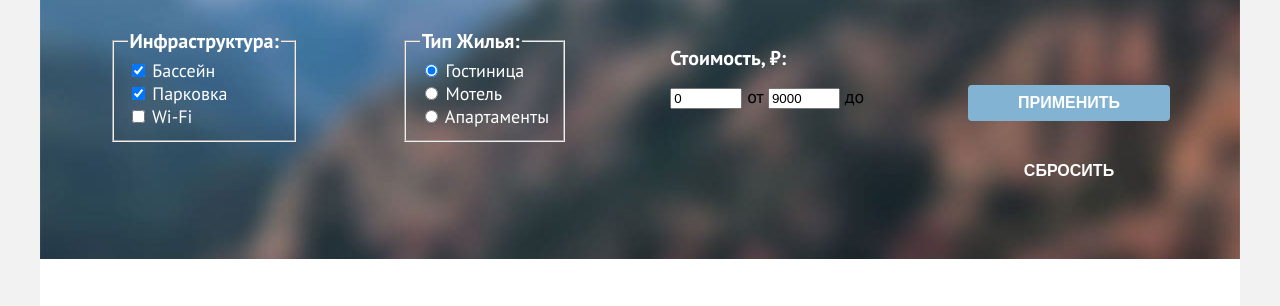
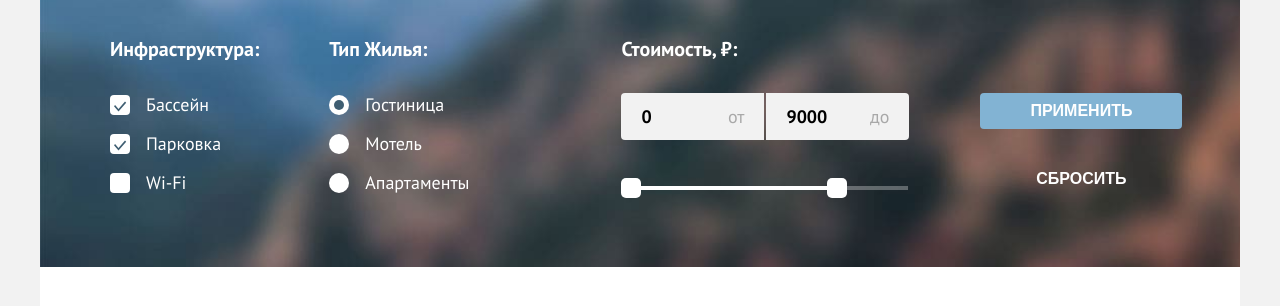
Before and after one commit to htmlacademy-htmlcss/2057701-sedona-35, a plain HTML site: page catalog.html in a window 1280 px wide. Shown: the part 210-516 px from the top of the page. Drawn offline with Linux system fonts and the light colour scheme.

Commit message:
Добавляет рэндж, правка блока фильтрации

```diff
--- a/catalog.html
+++ b/catalog.html
@@ -58,6 +58,7 @@
     </header>
     <main class="main-inner main-container">
       <div class="page-container">
+        <!--Фильтр гостиниц-->
         <section class="filter-container">
           <header class="inner-header">
             <h1 class="inner-header-title">Гостиницы Седоны</h1>
@@ -84,19 +85,22 @@
                   <ul class="hotels-filter-list">
                     <li class="hotels-filter-item">
                       <label class="control">
-                        <input class="control-input" type="checkbox" name="pool" checked>
+                        <input class="control-input visually-hidden" type="checkbox" name="pool" value="pool" checked>
+                        <span class="control-mark"></span>
                         <span class="pool">Бассейн</span>
                       </label>
                     </li>
                     <li class="hotels-filter-item">
                       <label class="control">
-                        <input class="control-input" type="checkbox" name="parking" checked>
+                        <input class="control-input visually-hidden" type="checkbox" name="parking" value="parking" checked>
+                        <span class="control-mark"></span>
                         <span class="parking">Парковка</span>
                       </label>
                     </li>
                     <li class="hotels-filter-item">
                       <label class="control">
-                        <input class="control-input" type="checkbox" name="wi-fi">
+                        <input class="control-input visually-hidden" type="checkbox" name="wi-fi" value="wi-fi">
+                        <span class="control-mark"></span>
                         <span class="wi-fi">Wi-Fi</span>
                       </label>
                     </li>
@@ -112,19 +116,22 @@
                   <ul class="hotels-filter-list">
                     <li class="hotels-filter-item">
                       <label class="control">
-                        <input class="control-input" type="radio" name="type-group" value="hotel" checked>
+                        <input class="control-input visually-hidden" type="radio" name="type-group" value="hotel" checked>
+                        <span class="control-mark"></span>
                         <span class="hotel">Гостиница</span>
                       </label>
                     </li>
                     <li class="hotels-filter-item">
                       <label class="control">
-                        <input class="control-input" type="radio" name="type-group" value="motel">
+                        <input class="control-input visually-hidden" type="radio" name="type-group" value="motel">
+                        <span class="control-mark"></span>
                         <span class="motel">Мотель</span>
                       </label>
                     </li>
                     <li class="hotels-filter-item">
                       <label class="control">
-                        <input class="control-input" type="radio" name="type-group" value="apartment">
+                        <input class="control-input visually-hidden" type="radio" name="type-group" value="apartment">
+                        <span class="control-mark"></span>
                         <span class="apartments">Апартаменты</span>
                       </label>
                     </li>
@@ -132,18 +139,27 @@
                 </fieldset>
               </form>
             </section>
-            <!---Рэндж "от" и "до" будет размечен позже в разделе 8-->
             <section class="filter-price">
               <h2 class="filter-price-title">Стоимость, ₽:</h2>
               <div class="range">
-                <label class="filter-price-min">
-                  <input type="number" name="min-price" min="0" max="9000" value="0">
-                  <span>от</span>
-                </label>
-                <label class="filter-price-max">
-                  <input  type="number" name="max-price" min="1" max="9000" value="9000">
-                  <span>до</span>
-                </label>
+                <div class="range-wrapper-inputs">
+                  <label class="filter-price-min">
+                  <input class="field-price field-min" type="number" name="min-price" value="0">
+                  </label>
+                  <label class="filter-price-max">
+                  <input class="field-price field-max" type="number" name="max-price" value="9000">
+                  </label>
+                </div>
+              </div>
+              <div class="range-scale">
+                <div class="range-bar" style="left: 0; width: 226px">
+                  <button class="range-toggle toggle-min">
+                  <span class="visually-hidden">Изменить минимальную цену.</span>
+                  </button>
+                  <button class="range-toggle toggle-max">
+                  <span class="visually-hidden">Изменить максимальную цену.</span>
+                  </button>
+                </div>
               </div>
             </section>
             <section class="filter-buttons">
--- a/styles/styles.css
+++ b/styles/styles.css
@@ -622,6 +622,8 @@ body {
   background-image: url(../images/background/view-mountain-sedona.jpeg);
   margin: 0 auto;
   background-repeat: no-repeat;
+  background-size: cover;
+  min-height: 412px;
   color: #000000;
 }
 
@@ -631,6 +633,16 @@ body {
   display: flex;
   flex-direction: column;
   min-width: 1060px;
+}
+
+.inner-header-title {
+  margin: 0;
+  padding: 0;
+  padding-bottom: 8px;
+  font-weight: 700;
+  font-size: 60px;
+  line-height: 78px;
+  color: #ffffff;
 }
 
 .breadcrumbs {
@@ -659,15 +671,6 @@ body {
   color: #ffffff;
 }
 
-.inner-header-title {
-  margin: 0;
-  padding: 0;
-  font-weight: 700;
-  font-size: 60px;
-  line-height: 78px;
-  color: #ffffff;
-}
-
 .filter {
   margin: 0 70px 70px 70px;
   padding: 0;
@@ -677,18 +680,28 @@ body {
   justify-content: space-between;
 }
 
-.hotels-filter-list {
+.hotels-filter-group {
   margin: 0;
+  margin-right: 70px;
   padding: 0;
-  list-style-type: none;
+  border: none;
 }
 
 .hotels-filter-title {
+  margin: 0;
+  padding: 0;
+  margin-bottom: 32px;
   font-weight: 700;
   font-size: 20px;
   line-height: 24px;
   text-transform: capitalize;
   color: #FFFFFF;
+}
+
+.hotels-filter-list {
+  margin: 0;
+  padding: 0;
+  list-style-type: none;
 }
 
 .hotels-filter-item {
@@ -697,12 +710,220 @@ body {
   color: #FFFFFF;
 }
 
+.control {
+  position: relative;
+  display: block;
+  padding-left: 36px;
+}
+
+.control-mark {
+  position: absolute;
+  top: 2px;
+  left: 0;
+  width: 20px;
+  height: 20px;
+  background-color: #FFFFFF;
+  border-radius: 4px;
+  cursor: pointer;
+}
+
+.control-label {
+  cursor: pointer;
+}
+
+.control-input[type="checkbox"]:checked + .control-mark::before {
+  position: absolute;
+  top: 6px;
+  left: 4px;
+  width: 13px;
+  height: 11px;
+  background-image: url(../images/icons/checkbox-on.svg);
+  content: "";
+}
+
+.control:hover .control-mark {
+  background-color: rgba(255, 255, 255, 0.6);
+}
+
+.control:active .control-mark {
+  background-color: rgba(255, 255, 255, 0.3);
+}
+
+.control-input:focus + span {
+  outline: 3px solid #83B3D3;
+}
+
+.control:hover .control-label {
+  color: rgba(255, 255, 255, 0.6);
+}
+
+.control:active .control-label {
+  color: rgba(255, 255, 255, 0.3);
+}
+
+.control-input[type="radio"] + .control-mark {
+  border-radius: 50%;
+}
+
+.control-input[type="radio"]:checked + .control-mark::before {
+  position: absolute;
+  top: 5px;
+  left: 5px;
+  width: 10px;
+  height: 10px;
+  background-color: #3F5E72;
+  border-radius: 50%;
+  content: "";
+}
+
+.hostel-search {
+  margin-right: 82px;
+}
+
+.filter-price {
+  margin-right: 71px;
+}
+
+.hotels-filter-item:not(:last-child) {
+  margin-bottom: 16px;
+}
+
 .filter-price-title {
+  margin: 0;
+  margin-bottom: 32px;
+  padding: 0;
   font-weight: 700;
   font-size: 20px;
   line-height: 24px;
   text-transform: capitalize;
   color: #FFFFFF;
+}
+
+.range-wrapper-inputs {
+  display: flex;
+  box-sizing: border-box;
+}
+
+.field-price {
+  margin: 0;
+  padding: 13px 40px 13px 20px;
+  font: inherit;
+  font-weight: 700;
+  background-color: #F2F2F2;
+  border: none;
+  width: 83px;
+}
+
+.field-min {
+  border-radius: 4px 0 0 4px;
+}
+
+.field-max {
+  border-radius: 0 4px 4px 0;
+}
+
+.filter-price-min {
+  margin-right: 2px;
+  position: relative;
+}
+
+.filter-price-min::after {
+  position: absolute;
+  font-family: inherit;
+  font-weight: 400;
+  font-size: 18px;
+  line-height: 24px;
+  top: 12px;
+  right: 20px;
+  opacity: 0.3;
+  content: "от";
+}
+
+.filter-price-max {
+  position: relative;
+}
+
+.filter-price-max::after {
+  position: absolute;
+  font-family: inherit;
+  font-weight: 400;
+  font-size: 18px;
+  line-height: 24px;
+  top: 12px;
+  right: 20px;
+  opacity: 0.3;
+  content: "до";
+}
+
+.field-price:hover {
+  background: #E6E6E6;
+}
+
+.field-price:focus {
+  background: #E6E6E6;
+  outline: 3px solid #83B3D3;
+  border: none;
+}
+
+.field-price:active {
+  background: #E6E6E6;
+  outline: 2px solid #000000;
+}
+
+/*убирает стрелочки*/
+.field-price::-webkit-outer-spin-button,
+.field-price::-webkit-inner-spin-button {
+  appearance: none;
+  margin: 0;
+}
+
+/*Слайдер*/
+.range-scale {
+  position: relative;
+  height: 4px;
+  margin-top: 46px;
+  margin-bottom: 6px;
+  background-color: rgba(255, 255, 255, 0.3);
+  width: 287px;
+}
+
+.range-bar {
+  position: absolute;
+  height: 4px;
+  background-color: #FFFFFF;
+}
+
+.range-toggle {
+  position: absolute;
+  width: 20px;
+  height: 20px;
+  background: #ffffff;
+  border-radius: 5px;
+  border: none;
+  cursor: pointer;
+}
+
+.range-toggle:hover {
+  box-shadow: 0 4px 10px rgba(0, 0, 0, 0.25);
+}
+
+.range-toggle:focus {
+  outline: 3px solid #83B3D3;
+  box-shadow: 0 4px 10px rgba(0, 0, 0, 0.25);
+}
+
+.range-toggle:active {
+  outline: 2px solid #83B3D3;
+  box-shadow: 0 7px 15px rgba(0, 0, 0, 0.4);
+}
+
+.toggle-min {
+  top: -8px;
+}
+
+.toggle-max {
+  top: -8px;
+  right: 0;
 }
 
 .filter-buttons {
@@ -732,6 +953,23 @@ body {
   color: #FFFFFF;
   background-color: transparent;
   border: 0;
+}
+
+.button-filter-reset:hover {
+  color: rgba(255, 255, 255, 0.6);
+}
+
+.button-filter-reset:focus {
+  border-radius: 4px;
+  outline: 3px solid #83B3D3;
+}
+
+.button-filter-reset:active {
+  color: rgba(255, 255, 255, 0.3);
+}
+
+.button-filter-reset:disabled {
+  color: rgba(255, 255, 255, 0.1);
 }
 
 .sorting {
```
Also changed, not shown: index.html (+8 -0 lines), images/icons/checkbox-on.svg (added), images/icons/checkbox.svg (deleted).
